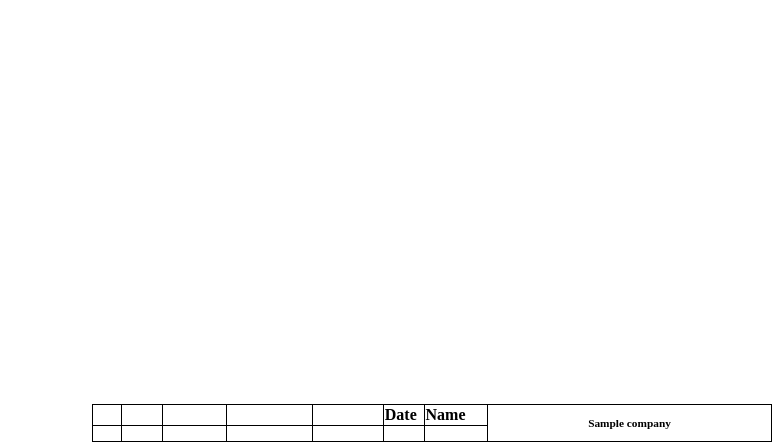
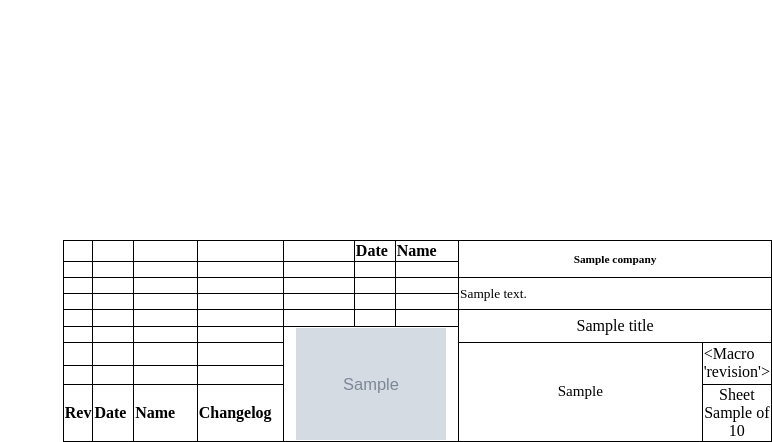
Before and after one commit to wireviz/WireViz, a Python web app: template src/wireviz/templates/titleblock.html in a window 1280 px wide. Shown: the part 582-1024 px from the top of the page, without its empty margins (508-1280 px from the left). Run offline with Jinja, Linux system fonts and the light colour scheme; the template is opened without the code that fills it: most values are stand-ins (such as "Sample title", 1, 10 or a date in 2020); grey boxes marked "Sample" are stand-in pictures.

Commit message:
templates: titleblock: don't force total width or height

```diff
--- a/src/wireviz/templates/titleblock.html
+++ b/src/wireviz/templates/titleblock.html
@@ -1,13 +1,8 @@
 <style>
   #titleblock {
     position: absolute;
-    bottom: 0mm;
-    right: -0mm;
-  }
-
-  #titleblock {
-    width: 180mm;
-    height: {{ titleblock_rows * 4.25 }}mm;
+    bottom: 0;
+    right: 0;
   }
 
   #titleblock table, th, td {
```
